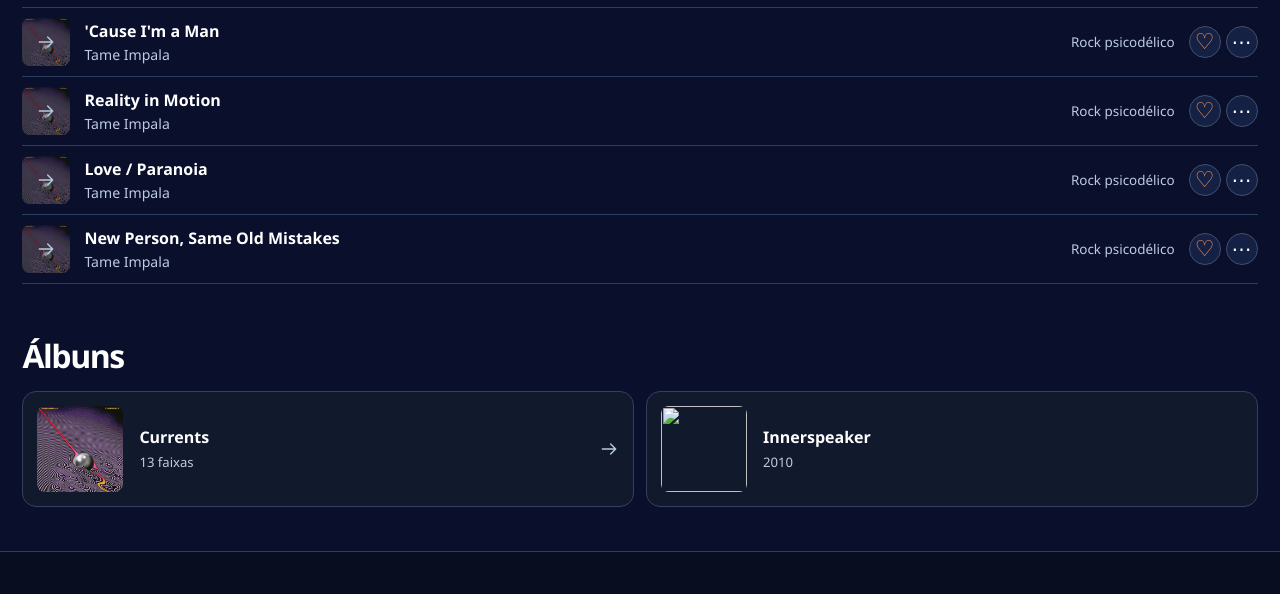
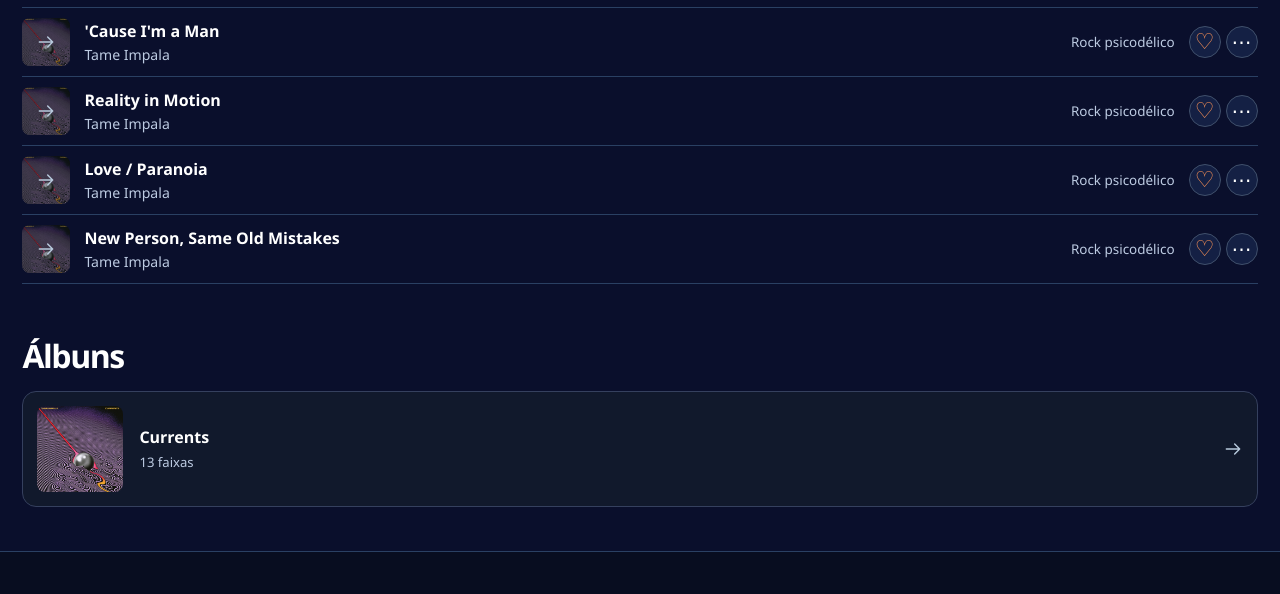
Before and after one commit to CaioborgesIFTM/ECO-group, a plain HTML site: page artistas/tame-impala.html in a window 1280 px wide. Shown: the part 1161-1755 px from the top of the page. Drawn offline with Linux system fonts and the light colour scheme.

Commit message:
Update tame-impala.html

```diff
--- a/artistas/tame-impala.html
+++ b/artistas/tame-impala.html
@@ -248,13 +248,6 @@
               </div>
               <img src="../assets/icones/bf5bca655934.svg" alt="" class="eco-svg">
             </a>
-            <a href="../albuns/innerspeaker.html" class="album-tile">
-              <img class="album-cover" src="../assets/solitude.webp" alt="">
-              <div class="eco-span">
-                <div class="eco-strong">Innerspeaker</div>
-                <div class="eco-small">2010</div>
-              </div>
-            </a>
           </div>
         </div>
       </div>
```
